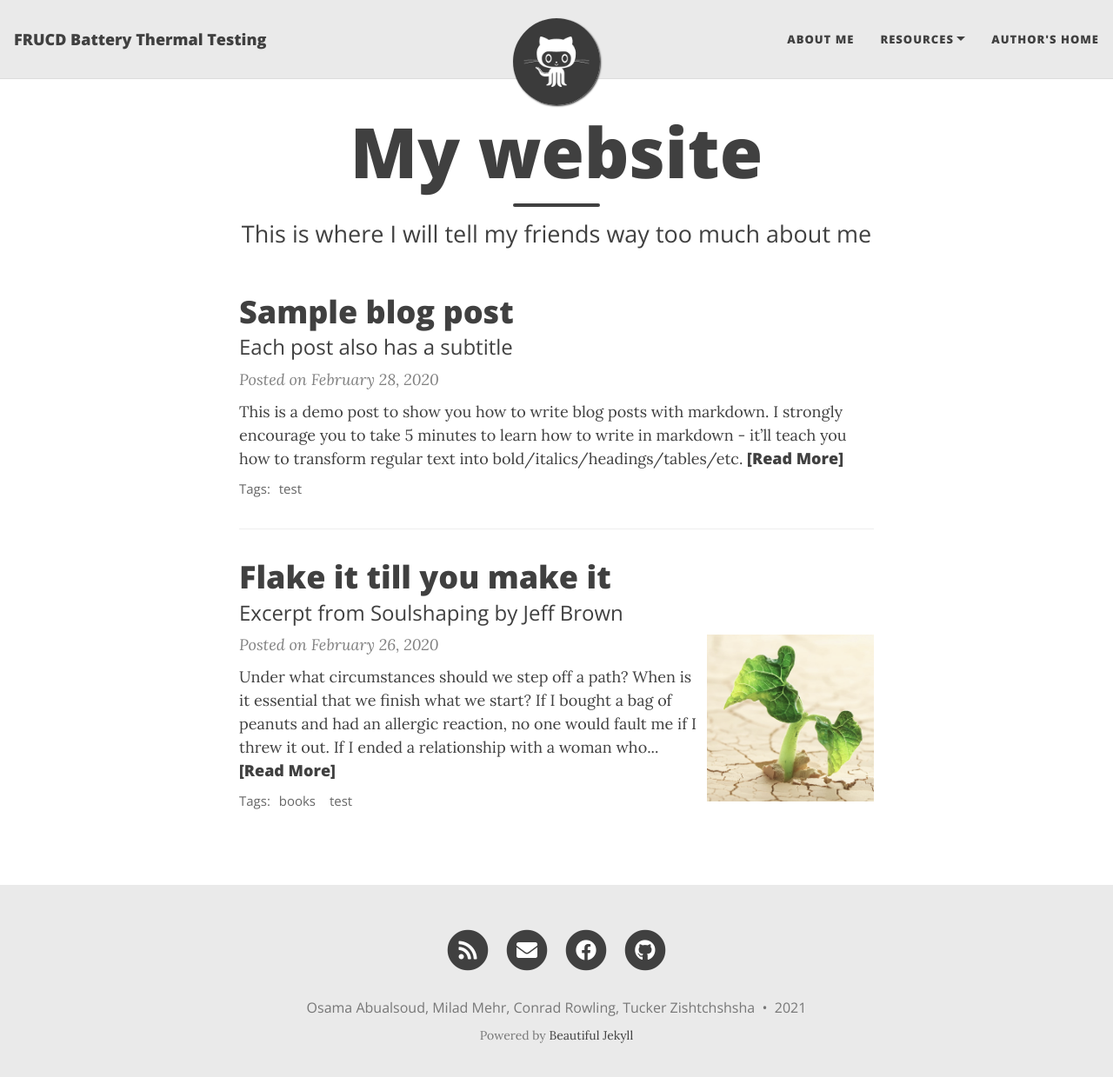
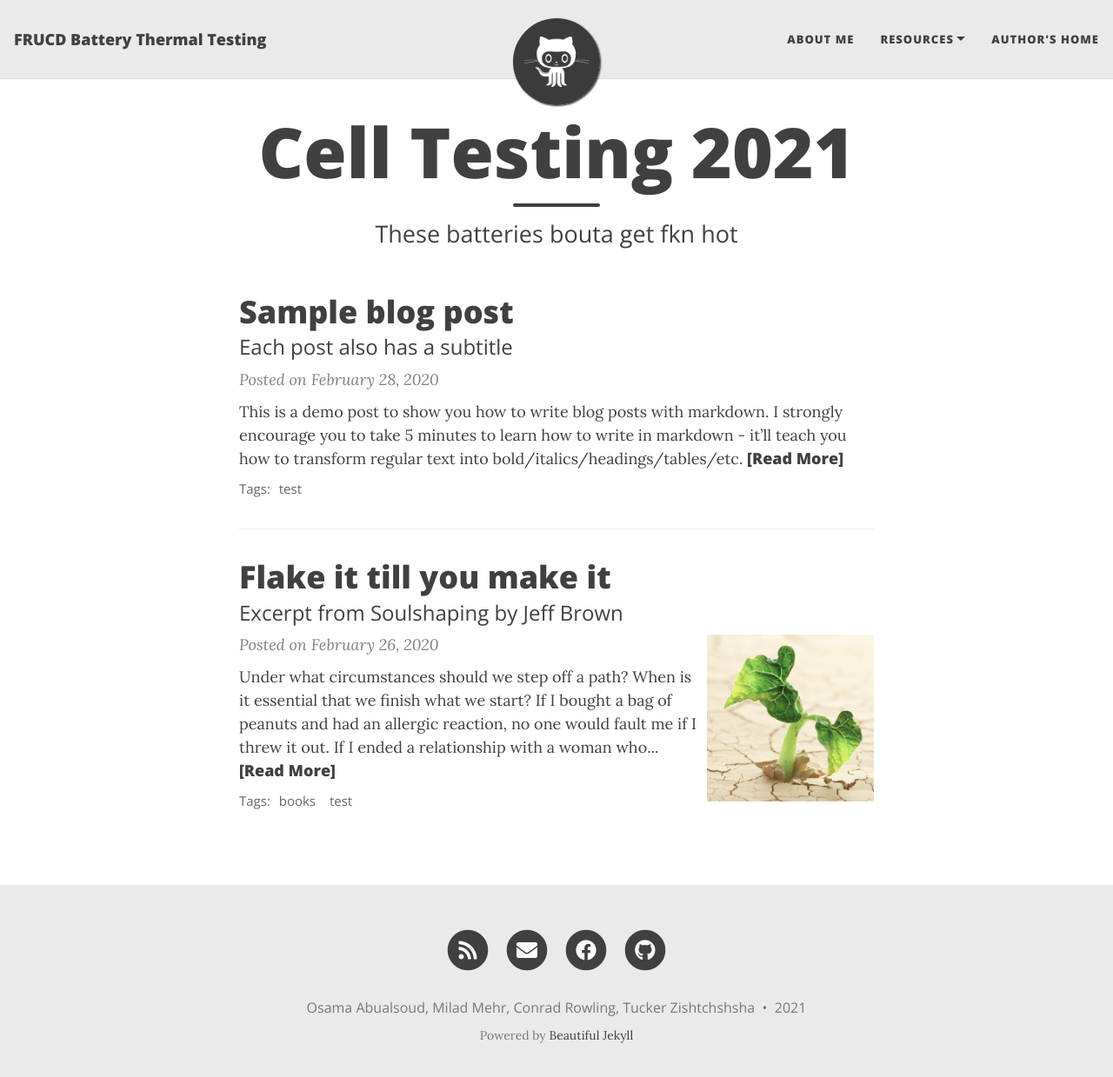
Before and after one commit to Conrad-Rowling/Li-CellTesting_Script, a Jekyll site: the page built from index.html, in a window 1280 px wide and 1252 px high. Shown: the top 1239 px of the window at 87% size. Built offline with Jekyll 4.4.1, drawn with Linux system fonts in a browser that asks for light colours; nearby versions of some CDN libraries; the list of posts is cut into pages by our own code.

Commit message:
Update index.html

```diff
--- a/index.html
+++ b/index.html
@@ -1,5 +1,5 @@
 ---
 layout: home
-title: My website
-subtitle: This is where I will tell my friends way too much about me
+title: Cell Testing 2021
+subtitle: These batteries bouta get fkn hot
 ---
```
